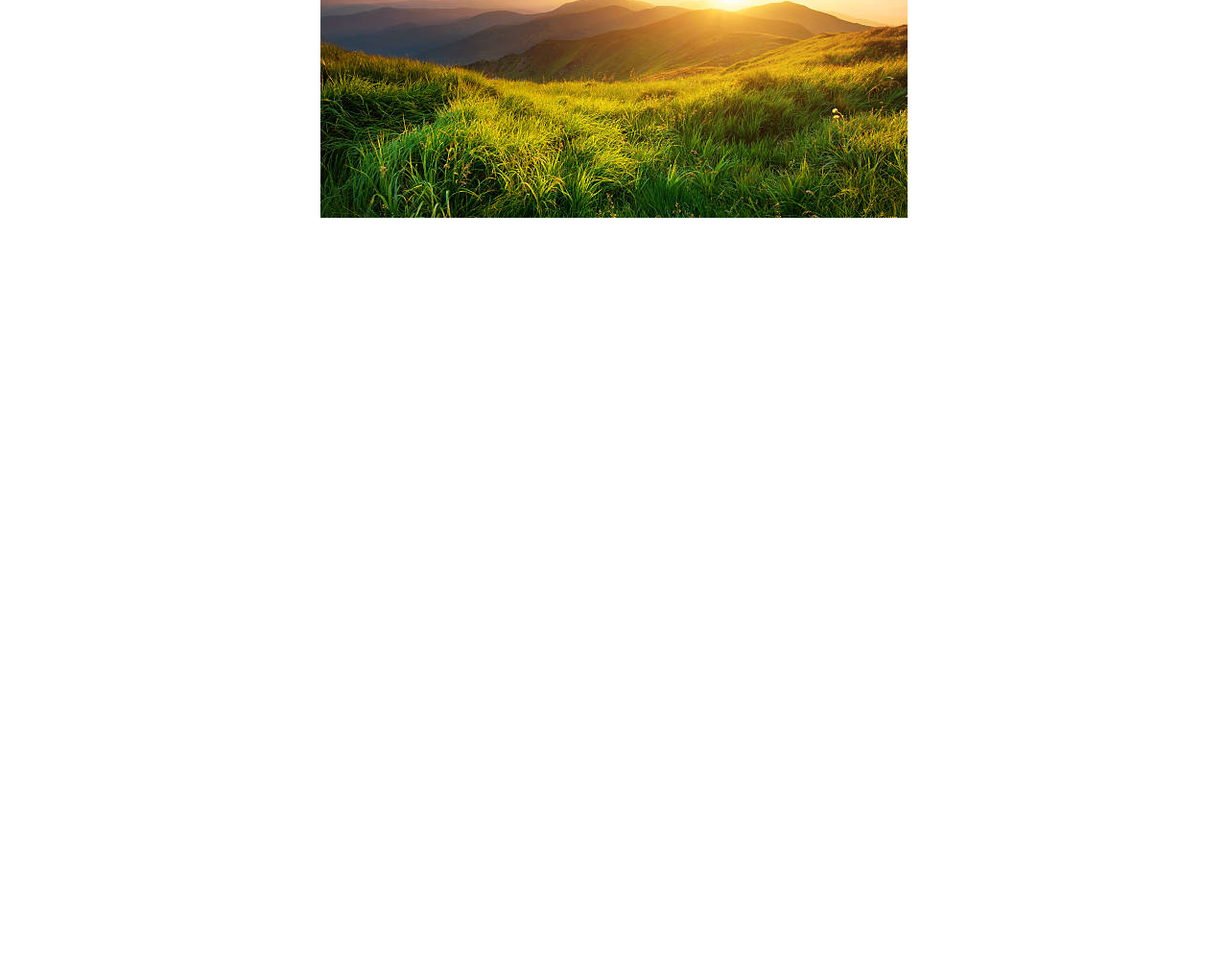
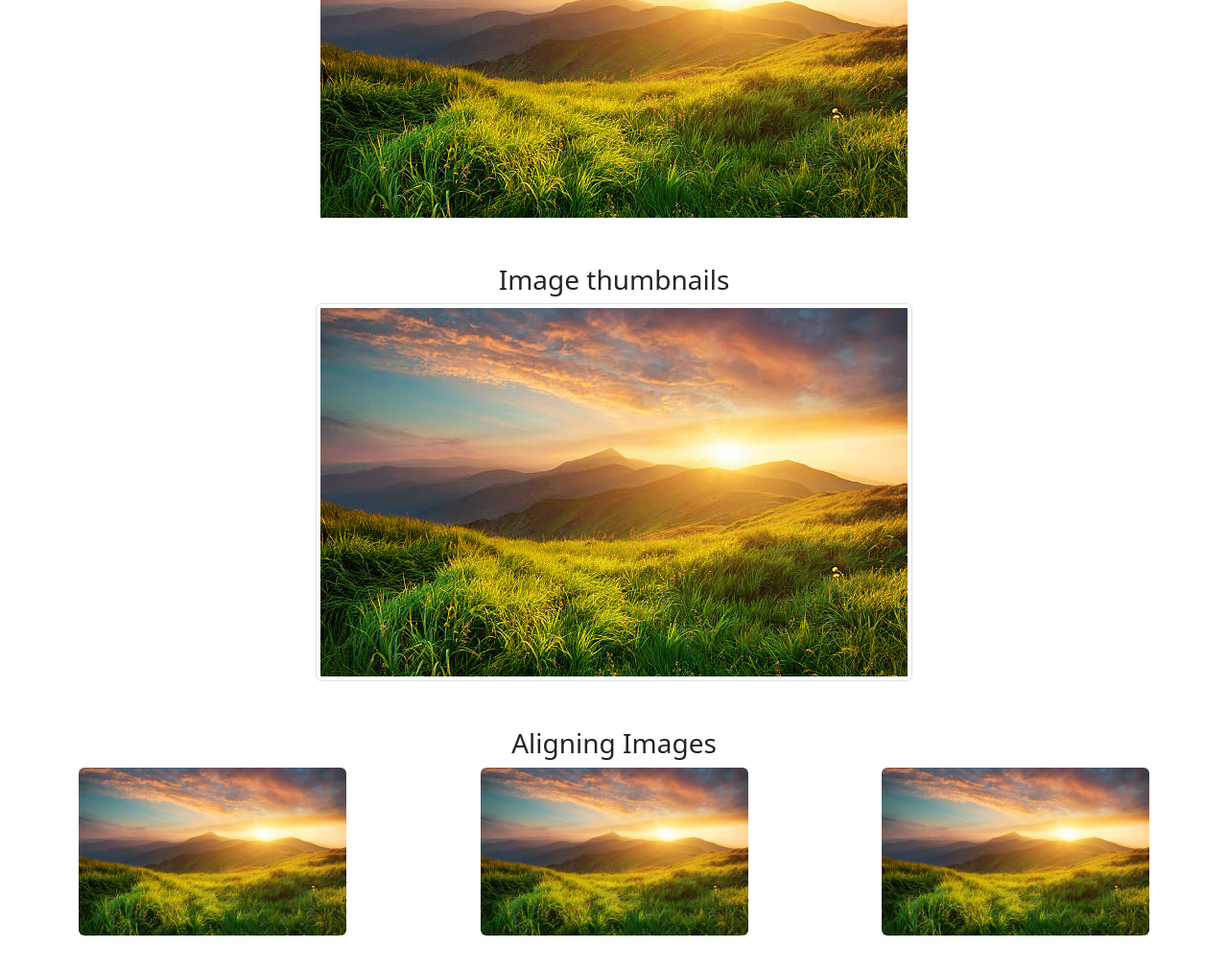
Before and after one commit to Mahmud139/Learning_Bootstrap, a plain HTML site: page 06_images/index.html in a window 1280 px wide. Shown: the part 199-1212 px from the top of the page at 96% size. Before the commit the page ends 800 px from the top, so only its background shows below. Drawn offline with nearby package versions, Linux system fonts and the light colour scheme.

Commit message:
updated images

```diff
--- a/06_images/index.html
+++ b/06_images/index.html
@@ -17,6 +17,32 @@
         <h3>Responsive images</h3>
         <img src="./picture.jpg" class="img-fluid" alt=",,,">
     </div>
+    <br>
+    <br>
+    <div class="container text-center">
+        <h3>Image thumbnails</h3>
+        <img src="./picture.jpg" class="img-thumbnail" alt=",,,">
+    </div>
+    <br>
+    <br>
+    <div class="container text-center">
+        <h3>Aligning Images</h3>
+        <img src="./picture.jpg" class="rounded float-start h-25 w-25" alt=",,,">
+        <img src="./picture.jpg" class="rounded float-end h-25 w-25" alt=",,,">
+        <img src="./picture.jpg" class="rounded  h-25 w-25" alt=",,,">
+        <!-- <img src="./picture.jpg" class="rounded  h-25 w-25" alt=",,,"> -->
+    </div>
+    <br>
+    <br>
+    <br>
+    <br>
+    <br>
+    <br>
+    <br>
+    <br>
+    <br>
+    <br>
+    <br>
 
 
 
```
